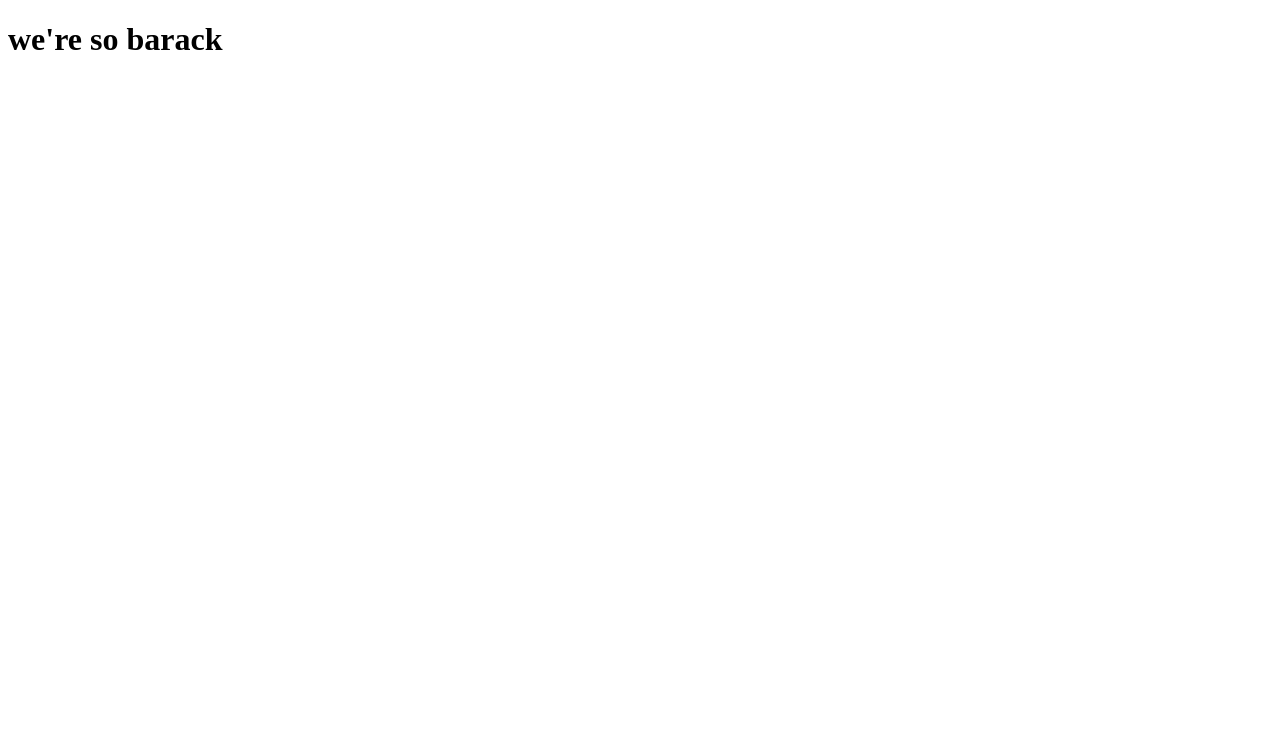
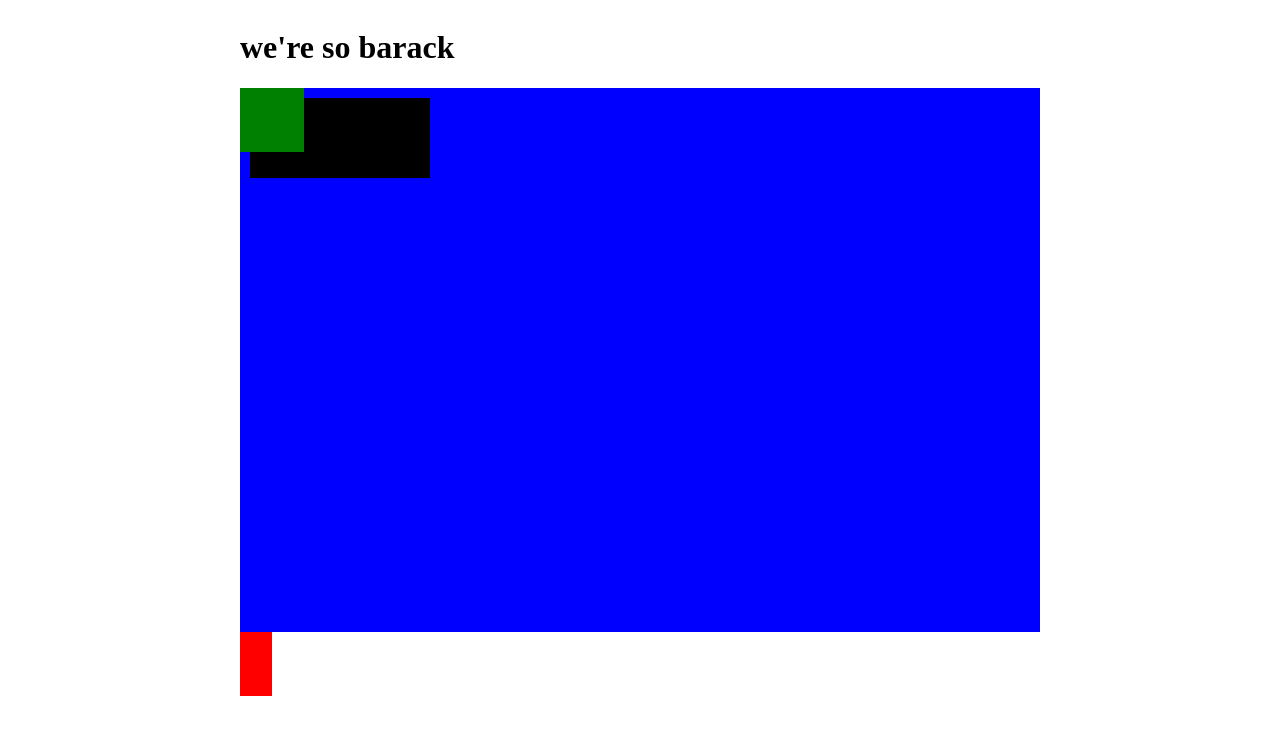
Before and after one commit to gangstapetergriffin/point-and-click-adventure, a plain HTML site: page index.html in a window 1280 px wide. Drawn offline with Linux system fonts and the light colour scheme; files that its build step writes are made by us from their sources.

Commit message:
IT IS SO OVER :(

```diff
--- a/css/style.css
+++ b/css/style.css
@@ -0,0 +1,89 @@
+body {
+    display: grid;
+    grid-template-columns: auto 800px auto;
+    grid-template-rows: auto 608px auto;
+}
+
+#title {
+    grid-column-start: 2;
+    grid-row-start: 1;
+}
+
+#gameWindow {
+    width: 800px;
+    height: 608px;
+    background-color: blue;
+    grid-column-start: 2;
+    grid-row-start: 2;
+    position: relative;
+}
+
+#inventoryBox {
+    top: 10px;
+    left: 10px;
+    width: 180px;
+    height: 80px;
+    background-color: black;
+}
+
+#dialogBar {
+    bottom: 0px;
+}
+
+#setMainDialog {
+    position: relative;
+    width: 800px;
+    height: 64px;
+    background-color: white;
+}
+
+#heroAvatar {
+    width: 32px;
+    height: 64px;
+    background-color: orange;
+}
+
+#heroSpeech {
+    width: 300px;
+    background-color: white;
+}
+
+#counterSpeech {
+    width: 300px;
+    background-color: white;
+}
+
+#counterCharacter {
+    width: 32px;
+    height: 64px;
+    background-color: red;
+}
+
+#squareTree {
+    width: 64px;
+    height: 64px;
+    background-color: green;
+}
+
+#Hero {
+    width: 32px;
+    height: 32px;
+    background-color: pink;
+}
+
+#tileMap {}
+
+.background {
+    position: absolute;
+    z-index: 0;
+}
+
+.character {
+    position: absolute;
+    z-index: 100;
+}
+
+.foreground {
+    position: absolute;
+    z-index: 1000;
+}
--- a/index.html
+++ b/index.html
@@ -1,43 +1,46 @@
 <!DOCTYPE html>
 <html lang="en">
+
 <head>
-    <link rel="stylesheet" href="style.css">
+    <link rel="stylesheet" href="css/style.css">
     <meta charset="UTF-8">
     <meta name="viewport" content="width=device-width, initial-scale=1.0">
     <title>POINT UND KLIK</title>
 </head>
+
 <body>
     <div id="title">
         <h1 id="mainTitle">we're so barack</h1>
     </div>
     <div id="gameWindow">
-        <div id="inventoryBox">
+        <div id="inventoryBox" class="foreground">
 
         </div>
-        <div id="dialogBar">
+        <div id="dialogBar" class="foreground">
             <div id="setMainDialog">
-                <div id="heroAvatar">
+                <div id="heroAvatar" class="foreground">
 
                 </div>
-                <div id="heroSpeech">
+                <div id="heroSpeech" class="foreground">
 
                 </div>
-                <div id="counterSpeech">
+                <div id="counterSpeech" class="foreground">
 
                 </div>
-                <div id="counterCharacter">
+                <div id="counterCharacter" class="foreground">
 
                 </div>
             </div>
         </div>
         <!--foreground elements-->
-        <div id="squareTree"></div>
+        <div id="squareTree" class="foreground"></div>
 
         <!--main character-->
-        <div id="Hero"></div>
+        <div id="Hero" class="character"></div>
 
         <!--background elements-->
-        <div id="tileMap"></div>
+        <div id="tileMap" class="background"></div>
     </div>
 </body>
+
 </html>
```
